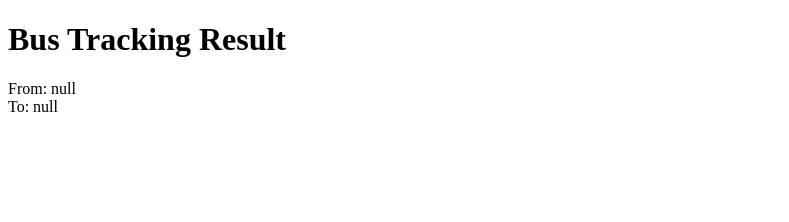
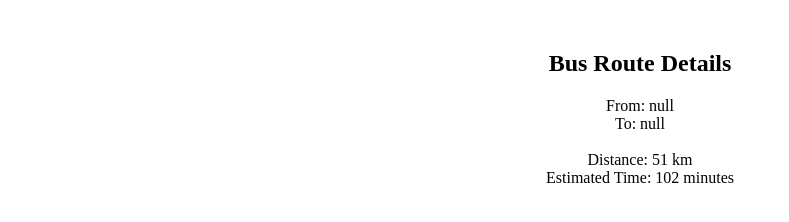
Before and after one commit to mkaviyaa08-pixel/https-nithish141206-beep.github.io-BusTracking-, a plain HTML site: page map1.html in a window 1280 px wide. Shown: the whole page, without its empty margins (0-789 px from the left). Drawn offline with Linux system fonts and the light colour scheme.

Commit message:
Update map1.html

```diff
--- a/map1.html
+++ b/map1.html
@@ -1,11 +1,12 @@
 <!DOCTYPE html>
 <html>
 <head>
-    <title>Tracking Result</title>
+<title>Map Result</title>
 </head>
-<body>
 
-<h1>Bus Tracking Result</h1>
+<body style="text-align:center; margin-top:50px;">
+
+<h2>Bus Route Details</h2>
 
 <p id="result"></p>
 
@@ -14,8 +15,15 @@ const params = new URLSearchParams(window.location.search);
 const from = params.get("from");
 const to = params.get("to");
 
+// 🔥 Dummy distance + time logic
+let distance = Math.floor(Math.random() * 50) + 5; // km
+let time = Math.floor(distance * 2); // minutes
+
 document.getElementById("result").innerHTML =
-    "From: " + from + "<br>To: " + to;
+    "From: " + from + "<br>" +
+    "To: " + to + "<br><br>" +
+    "Distance: " + distance + " km<br>" +
+    "Estimated Time: " + time + " minutes";
 </script>
 
 </body>
```
